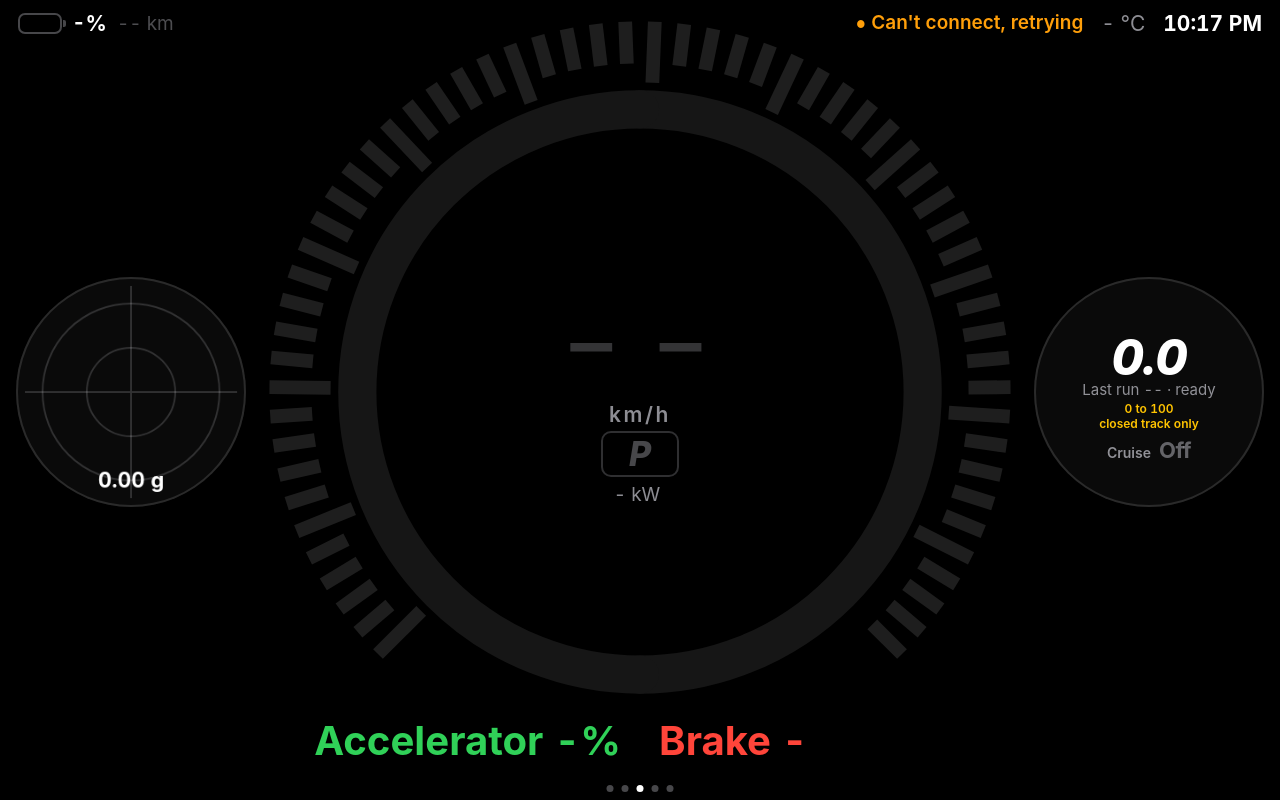
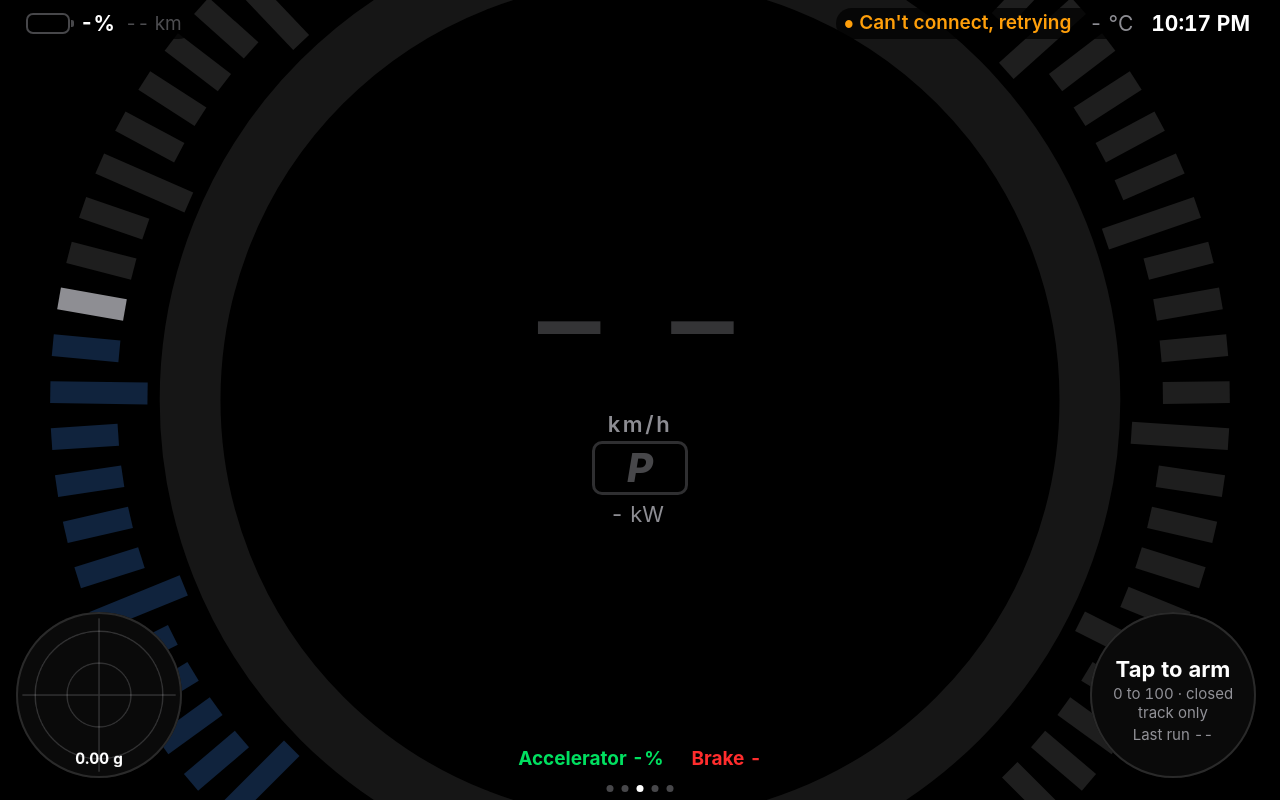
Before and after one commit to firstthings-studio/tesla-live, a plain HTML site: page index.html in a window 1280 px wide. Both pictures are taken after typing "Sample", "Sample" into the empty fields and a click on the button "Save and start". Drawn offline with nearby package versions, Linux system fonts and the light colour scheme; no server answers.

Commit message:
Add files via upload

```diff
--- a/index.html
+++ b/index.html
@@ -241,6 +241,35 @@ button,input{font:inherit;padding:12px;border-radius:12px;border:0;background:va
 #sheet .v{font-size:28px;line-height:1.2}
 #sheet #nav{font-size:17px;line-height:1.25}
 #sheet{padding:8px 16px}
+/* ===== drive page, variant B: an oversized dial (only its sides show), huge centred speed, circles in the bottom corners, racing palette ===== */
+#p-hud{--acc:#ffd400;--racey:#ffd400;background:#000}
+#p-hud #main{display:block;height:100%}
+#p-hud #gauge{position:absolute;left:50%;top:50%;transform:translate(-50%,-50%);height:auto;width:152vh;aspect-ratio:1;z-index:1;max-width:none}
+#p-hud #gwrap,#p-hud #rside{position:absolute;z-index:4;width:min(36vh,166px);height:auto;aspect-ratio:1;margin:0;bottom:calc(var(--sb) + 22px);box-shadow:inset 0 0 0 2px #2a2a2a}
+#p-hud #gwrap{left:calc(var(--sl) + 16px)}
+#p-hud #rside{right:calc(var(--sr) + 24px);cursor:pointer;-webkit-tap-highlight-color:transparent}
+#gauge svg text{display:none}
+#speed{font-size:min(46vh,206px);color:#fff}
+#spd{gap:0;padding-bottom:6vh}
+#spd .u{font-size:22px}
+#gearv{font-size:40px;padding:0 32px;border:3px solid #ffd400;color:#ffd400;border-radius:10px;clip-path:none;line-height:1.2}
+#gearv[data-g="R"]{color:#ff2d2d;border-color:#ff2d2d}
+#kw{font-size:22px}
+#pedhtml{position:absolute;left:50%;transform:translateX(-50%);bottom:calc(var(--sb) + 30px);z-index:5;display:flex;gap:28px;font-size:19px;font-weight:700;white-space:nowrap}
+#pedhtml .pg2{color:#00e060}#pedhtml .pr2{color:#ff2d2d}
+#p-hud #tm{font-size:clamp(34px,10vh,44px)}
+#p-hud #tm.txt{font-size:clamp(17px,5.2vh,22px);font-style:normal;font-weight:700;line-height:1.1;letter-spacing:0}
+#p-hud #tm.armed{color:#ffd400}
+#tsub{font-size:12px;line-height:1.25;max-width:90%}
+#tsub.armed{color:#ffd400;font-weight:600}
+#tlast{font-size:12px}
+#p-hud #lap{gap:4px;width:100%}
+#p-hud #rside.armedring{box-shadow:inset 0 0 0 3px #ffd400}
+#p-hud #crt{position:absolute;z-index:5;right:calc(var(--sr) + 24px);bottom:calc(var(--sb) + 22px + min(36vh,166px) + 8px);width:min(36vh,166px);margin:0;padding:0;display:block;background:none;box-shadow:none;text-align:center;font-size:15px;font-weight:700;color:#ffd400;white-space:nowrap}
+#p-hud #crt[hidden]{display:none}
+#p-hud #crt .u,#p-hud #crt #cru{display:inline;color:var(--dim);font-weight:600}
+#chip{z-index:5}
+#batt,#tr{background:rgba(0,0,0,.72);padding:3px 12px 3px 8px;border-radius:16px}
 /* iOS-native scale: 8-pt grid, 16-pt margins, 12-pt gaps, type 34/28/22/17/13 */
 .pg{padding-left:calc(var(--sl) + 16px);padding-right:calc(var(--sr) + 16px);padding-top:calc(var(--st) + 8px);padding-bottom:calc(var(--sb) + 24px)}
 .t{padding:8px 16px;gap:4px}
@@ -287,7 +316,7 @@ button,input{font:inherit;padding:12px;border-radius:12px;border:0;background:va
     <div class="t"><div class="hd"><svg class="ic" viewBox="0 0 24 24"><path d="M13 2 4 14h7l-1 8 9-12h-7z"/></svg><span class="l">Charging power</span></div><div class="v" id="chkw">-</div></div>
     <div class="t"><div class="hd"><svg class="ic" viewBox="0 0 24 24"><circle cx="12" cy="12" r="9"/><path d="M12 7v5l3 2"/></svg><span class="l">Time to full</span></div><div class="v" id="chtm">-</div></div>
     <div class="t"><div class="hd"><svg class="ic" viewBox="0 0 24 24"><path d="M2 12h4l2-6 4 12 2-6h8"/></svg><span class="l">Charge state</span></div><div class="v" id="chst">-</div></div>
-    <div class="t"><div class="hd"><svg class="ic" viewBox="0 0 24 24"><path d="M4 17a8 8 0 1 1 16 0M12 17l4-5"/></svg><span class="l">Range</span></div><div class="v"><span id="rng2">-</span> km</div><div class="u" id="rng2est" hidden>est. from battery level</div></div>
+    <div class="t"><div class="hd"><svg class="ic" viewBox="0 0 24 24"><path d="M4 17a8 8 0 1 1 16 0M12 17l4-5"/></svg><span class="l">Range</span></div><div class="v"><span id="rng2">-</span> km</div></div>
     <div class="t"><div class="hd"><svg class="ic" viewBox="0 0 24 24"><path d="M3 12h4l3-8 4 16 3-8h4"/></svg><span class="l">Pack voltage</span></div><div class="v"><span id="pv">-</span> V</div></div>
     <div class="t"><div class="hd"><svg class="ic" viewBox="0 0 24 24"><path d="M3 12h4l3-8 4 16 3-8h4"/></svg><span class="l">Pack current</span></div><div class="v"><span id="pa">-</span> A</div></div>
     <div class="t"><div class="hd"><svg class="ic" viewBox="0 0 24 24"><path d="M8 3 5 21M16 3l3 18M12 5v3M12 11v3M12 17v3"/></svg><span class="l">Efficiency now</span></div><div class="v"><span id="eff">-</span> <span class="u">Wh/km</span></div></div>
@@ -344,9 +373,10 @@ button,input{font:inherit;padding:12px;border-radius:12px;border:0;background:va
 
 
   <section class="pg" id="p-hud">
+   <div id="pedhtml"><span class="pg2">Accelerator <b id="acc2">-</b>%</span><span class="pr2">Brake <b id="brk2">-</b></span></div>
    <div id="hud">
     <div id="top">
-      <div id="batt"><div class="glyph"><div id="socb"></div></div><b><span id="soc">-</span>%</b><span class="u"><span id="rng">-</span> km<span id="rngest" hidden> est.</span></span></div>
+      <div id="batt"><div class="glyph"><div id="socb"></div></div><b><span id="soc">-</span>%</b><span class="u"><span id="rng">-</span> km</span></div>
       <div id="tr"><span id="chip">Starting</span><span><span id="tout3">-</span> °C</span><b id="clock">-</b></div>
     </div>
     <div id="main">
@@ -364,8 +394,8 @@ button,input{font:inherit;padding:12px;border-radius:12px;border:0;background:va
         </div>
       </div>
       <div id="rside">
-        <div class="t hx" id="lap"><div id="tm">0.0</div><div class="u">Last run <span id="tl">--</span><span id="tls" hidden> s</span> · <span id="ts">ready</span></div><div class="l" id="trk">0 to 100<br>closed track only</div></div>
-        <div class="t hx" id="crt"><div class="l">Cruise</div><div class="v"><span id="cruise">Off</span> <span class="u" id="cru" hidden>km/h</span></div></div>
+        <div class="t hx" id="lap"><div id="tm">Tap to arm</div><div class="u" id="tsub">0 to 100 · closed track only</div><div class="u" id="tlast">Last run <span id="tl">--</span><span id="tls" hidden> s</span></div></div>
+        <div id="crt" hidden>Cruise <b id="cruise">--</b><span id="cru"> km/h</span></div>
       </div>
     </div>
    </div>
@@ -478,26 +508,34 @@ function renderCar() {
 }
 const GEAR_NAMES = { P: "P", R: "R", N: "N", D: "D" };
 
-// ---- 0 to 100 timer ----
-// The stream is 1 reading a second, so the time is accurate to about half a second at the start; the finish is interpolated between readings.
-const T = { state: "ready", t0: 0, last: null, cur: null, prev: null };
+// ---- 0 to 100 timer: arms only when tapped ----
+// Only an armed timer can start, so a parked car can never record a run. Armed: the first movement from a standstill starts it; it stops at 100 km/h
+// (interpolated between the 1-a-second readings) or on brake or regen. It disarms after one run or after 60 s, and a tap cancels it.
+// A run under 2.0 s is treated as noise and not saved. The start is accurate to about half a second.
+const T = { state: "idle", t0: 0, armedAt: 0, last: null, cur: null, prev: null, note: "" };
 function timerTick(now) {
-  const sp = speedKmh(), acc = num(S.PedalPosition), pw = powerKw(), br = S.BrakePedal === true || S.BrakePedal === "true";
-  if (sp == null) return;
-  const fresh = sp !== T.cur; if (fresh) { T.prev = T.cur; T.cur = sp; } // a new reading arrived
-  if (T.state === "ready" || T.state === "done") {
-    if (sp < 1) T.state = "ready";
-    else if (T.state === "ready" && fresh && T.prev != null && T.prev < 1 && (acc == null || acc > 0)) { T.state = "run"; T.t0 = now - 500; } // only a start from a standstill counts
-  } else if (T.state === "run") {
-    if (sp >= 100) { const f = T.prev != null && sp > T.prev ? (sp - 100) / (sp - T.prev) : 0; T.last = (now - 1000 * f - T.t0) / 1000; T.state = "done"; }
-    else if (br || (pw != null && pw < 0)) { T.last = (now - T.t0) / 1000; T.state = "done"; }
-    else if (sp < 1) T.state = "ready";
+  const sp = speedKmh(), pw = powerKw(), br = S.BrakePedal === true || S.BrakePedal === "true";
+  if (sp != null) {
+    const fresh = sp !== T.cur; if (fresh) { T.prev = T.cur; T.cur = sp; } // a new reading arrived
+    if (T.state === "armed") {
+      if (now - T.armedAt > 60000) { T.state = "idle"; T.note = "Disarmed after 60 s"; }
+      else if (fresh && T.prev != null && T.prev < 1 && sp >= 1) { T.state = "run"; T.t0 = now - 500; }
+    } else if (T.state === "run") {
+      const el = (now - T.t0) / 1000;
+      if (sp >= 100) { const f = T.prev != null && sp > T.prev ? (sp - 100) / (sp - T.prev) : 0, t = (now - 1000 * f - T.t0) / 1000; if (t < 2.0) { T.state = "idle"; T.note = "Too quick to be real, not saved"; } else { T.last = t; T.state = "done"; } }
+      else if (br || (pw != null && pw < -1)) { T.state = "idle"; T.note = el < 2.0 ? "Cancelled" : "Stopped at " + Math.round(sp) + " km/h"; }
+      else if (sp < 1) { T.state = "idle"; T.note = "Cancelled"; }
+    }
   }
-  $("tm").textContent = T.state === "run" ? ((now - T.t0) / 1000).toFixed(1) : (T.last != null ? T.last.toFixed(1) : "0.0");
+  const tm = $("tm"), sub = $("tsub"), ring = $("rside");
+  tm.classList.remove("txt", "armed"); sub.classList.remove("armed"); ring.classList.toggle("armedring", T.state === "armed"); tm.style.color = "";
+  if (T.state === "idle") { tm.textContent = "Tap to arm"; tm.classList.add("txt"); sub.textContent = T.note || "0 to 100 · closed track only"; }
+  else if (T.state === "armed") { tm.textContent = "Armed"; tm.classList.add("txt", "armed"); sub.textContent = "Launch from standstill · tap to cancel"; sub.classList.add("armed"); }
+  else if (T.state === "run") { tm.textContent = ((now - T.t0) / 1000).toFixed(1); sub.textContent = "Running"; }
+  else { tm.textContent = T.last.toFixed(1); sub.textContent = "Done · tap to arm again"; tm.style.color = "#30d158"; }
   $("tl").textContent = T.last != null ? T.last.toFixed(1) : "--"; $("tls").hidden = T.last == null;
-  $("ts").textContent = T.state === "run" ? "running" : T.state === "done" ? "stopped" : "ready";
-  $("tm").style.color = T.state === "run" ? "#ffc400" : T.state === "done" ? "#30d158" : "";
 }
+function toggleArm() { if (T.state === "idle" || T.state === "done") { T.state = "armed"; T.armedAt = performance.now(); T.note = ""; } else if (T.state === "armed") { T.state = "idle"; T.note = "Disarmed"; } }
 
 // ---- drawing ----
 function render() {
@@ -511,22 +549,23 @@ function render() {
   $("regen").textContent = pw != null && pw < -1 ? " regen" : "";
   $("acc").textContent = fmt(acc, 0); { const a = Math.max(0, Math.min(100, acc || 0)); $("accb").setAttribute("stroke-dasharray", a + " 100"); $("accb").setAttribute("opacity", a > 0.5 ? 1 : 0); } // pedal ring: accelerator fills the right half
   $("brk").textContent = S.BrakePedal == null ? "-" : (S.BrakePedal === true || S.BrakePedal === "true" ? "On" : "Off");
+  $("acc2").textContent = $("acc").textContent; $("brk2").textContent = $("brk").textContent;
   $("soc").textContent = fmt(num(S.BatteryLevel), 0); $("soc2").textContent = $("soc").textContent; $("tout2").textContent = fmt(num(S.OutsideTemp), 0);
   { const el = $("ticks").children, nd = pw != null && pw > 0 ? Math.round(Math.min(1, pw / 250) * 48) : 0, nr = pw != null && pw < 0 ? Math.round(Math.min(1, -pw / 80) * 12) : 0; // 60 ticks: 12 regen (blue) then 48 drive (amber, red at the top)
-    for (let i = 0; i < el.length; i++) el[i].style.stroke = ((i >= 12 && i < 12 + nd) ? (i >= 52 ? "#ff3b30" : "#ffc400") : (i < 12 && 11 - i < nr) ? "#0a84ff" : "#1e1e1e"); }
+    for (let i = 0; i < el.length; i++) el[i].style.stroke = ((i >= 12 && i < 12 + nd) ? (i < 38 ? "#00e060" : i < 52 ? "#ffd400" : "#ff2d2d") : (i < 12 && 11 - i < nr) ? "#1e9bff" : i === 12 ? "#8e8e93" : i < 12 ? "#10233d" : "#1e1e1e"); } // shift-light colours: green, then yellow, red only near the top; regen in electric blue; dark blue shows the regen zone when unlit
   { const b = num(S.BatteryLevel) || 0; $("socb").style.width = Math.max(0, Math.min(100, b)) + "%"; $("socb").style.background = b < 15 ? "var(--bad)" : b < 30 ? "var(--warn)" : "var(--ok)"; }
   { const b = (S.BrakePedal === true || S.BrakePedal === "true") ? 100 : Math.max(0, Math.min(100, num(S.BrakePedalPos) || 0)); $("brkb").setAttribute("stroke-dasharray", b + " 100"); $("brkb").setAttribute("opacity", b > 0.5 ? 1 : 0); } // brake fills the left half
   { // Range: the car's own figure when it has sent one; until then an estimate from the battery level (2024 Model 3 Long Range, 629 km WLTP).
     const r = num(S.EstBatteryRange ?? S.RatedRange ?? S.IdealBatteryRange), bl = num(S.BatteryLevel), est = r == null && bl != null;
     const km = r != null ? r * MI : est ? bl * 6.29 : null;
     $("rng").textContent = km == null ? "--" : km.toFixed(0); $("rng2").textContent = $("rng").textContent;
-    $("rngest").hidden = !est; $("rng2est").hidden = !est; $("rng").parentElement.style.opacity = est || km == null ? ".55" : ""; $("rng2").parentElement.style.opacity = est || km == null ? ".6" : ""; }
+    $("rng").parentElement.style.opacity = est || km == null ? ".55" : ""; $("rng2").parentElement.style.opacity = est || km == null ? ".6" : ""; }
   if (pw != null && sp != null) { effWin.push([pw, sp]); if (effWin.length > 10) effWin.shift(); }
   const effKm = effWin.reduce((a, x) => a + x[1], 0), effKw = effWin.reduce((a, x) => a + x[0], 0); // equal time steps, so sums give energy and distance
   { const e = effKm >= 100 ? effKw * 1000 / effKm : null; $("eff").textContent = (sp != null && sp >= 10 && e != null && Math.abs(e) < 1000) ? e.toFixed(0) : "--"; }
   // CruiseSetSpeed is only the last value the driver set (fields.json has no "cruise active" field), so cruise counts as on
   // only while the car is in drive and moving.
-  const cr = num(S.CruiseSetSpeed), crOn = cr != null && cr > 0 && /D$/.test(String(S.Gear ?? "")) && sp != null && sp > 5; $("cruise").textContent = crOn ? (cr * MI).toFixed(0) : "Off"; $("cru").hidden = !crOn; $("cruise").style.color = crOn ? "var(--acc)" : "";
+  const cr = num(S.CruiseSetSpeed), crOn = cr != null && cr > 0 && /D$/.test(String(S.Gear ?? "")) && sp != null && sp > 5; $("cruise").textContent = crOn ? (cr * MI).toFixed(0) : "Off"; $("crt").hidden = !crOn;
   $("effh").textContent = $("eff").textContent; $("effw").hidden = $("eff").textContent === "--"; $("tout3").textContent = fmt(num(S.OutsideTemp), 0);
   $("tout").textContent = fmt(num(S.OutsideTemp), 0); $("tin").textContent = fmt(num(S.InsideTemp), 0);
   const fsd = num(S.SelfDrivingMilesSinceReset); $("fsd").textContent = fsd == null ? "-" : (fsd * MI).toFixed(1); $("fsd").closest("#sheet>div").hidden = fsd == null; // hidden until the car reports it
@@ -696,11 +735,13 @@ function startApp(demo) {
   setInterval(() => timerTick(performance.now()), 100);
   const tick = () => { $("clock").textContent = new Date().toLocaleTimeString([], { hour: "2-digit", minute: "2-digit" }); }; tick(); setInterval(tick, 10000);
   liveMode = !demo;
+  if (demo) { const tmode = new URLSearchParams(location.search).get("timer"); if (tmode === "armed") { T.state = "armed"; T.armedAt = performance.now(); } if (tmode === "run") { T.state = "run"; T.t0 = performance.now() - 4300; } if (tmode === "done") { T.state = "done"; T.last = 5.8; } } // sample-mode previews of the timer states
   demo ? startDemo() : connect();
 }
 $("save").onclick = () => { const t = $("tok").value.trim(); if (!t) return; store.set("tok", t); store.set("base", $("base").value.trim()); startApp(false); };
 const BUILD = "Build 18 Nov 2026 · 5 pages · v2"; $("build").textContent = BUILD;
 $("upd").onclick = () => { location.href = location.pathname + "?v=" + Date.now(); }; // reloads a fresh copy; the saved token stays in this browser
+$("rside").onclick = toggleArm;
 $("ver").onclick = () => { if (confirm("Read the software version from Teslemetry? This can use up to 2 credits (500 a month are included). It never wakes the car.")) readVersion(); };
 $("demo").onclick = () => startApp(true);
 $("gear").onclick = () => { if (confirm("Clear the saved token and settings?")) { store.set("tok", ""); store.set("base", ""); location.reload(); } };
```
